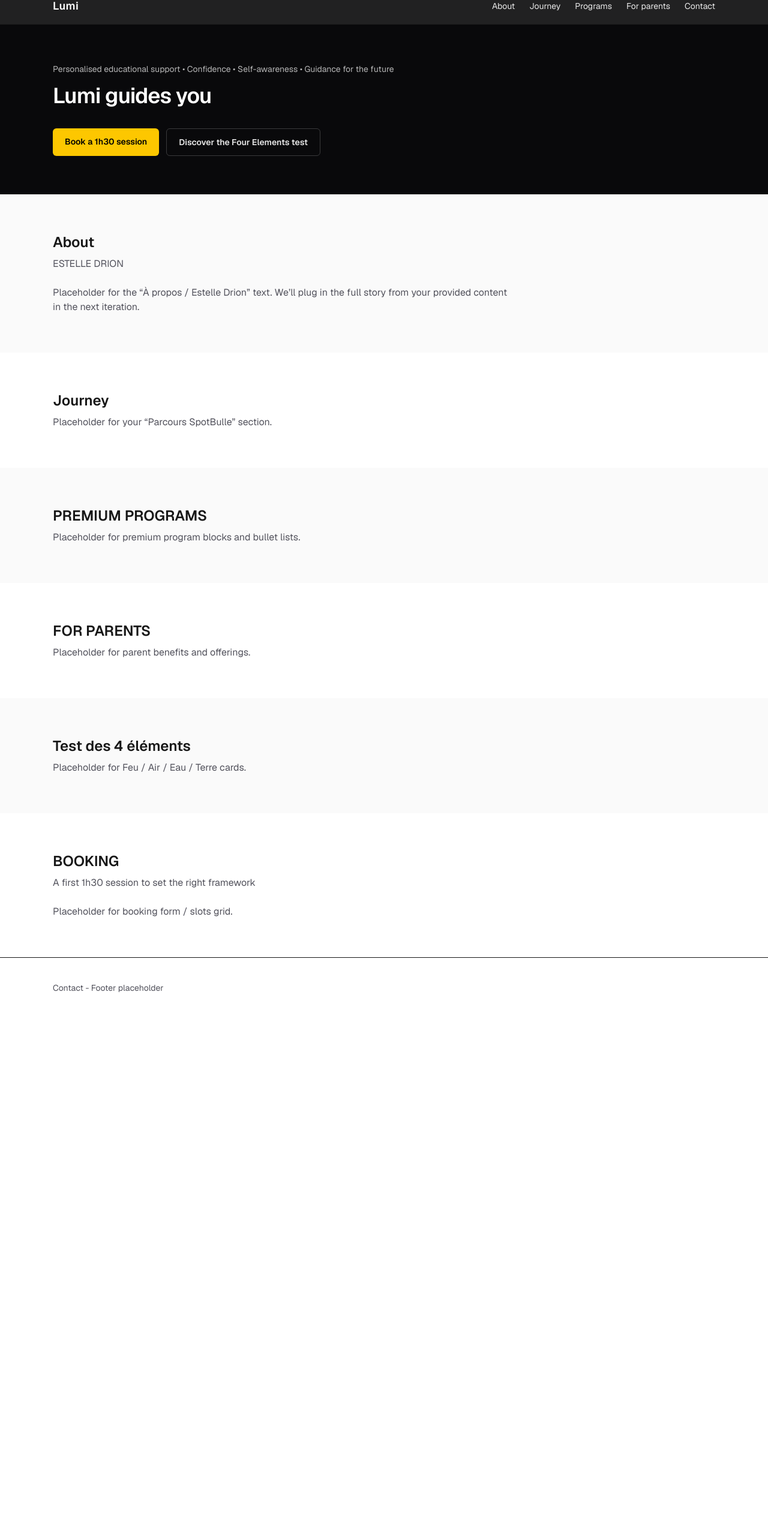
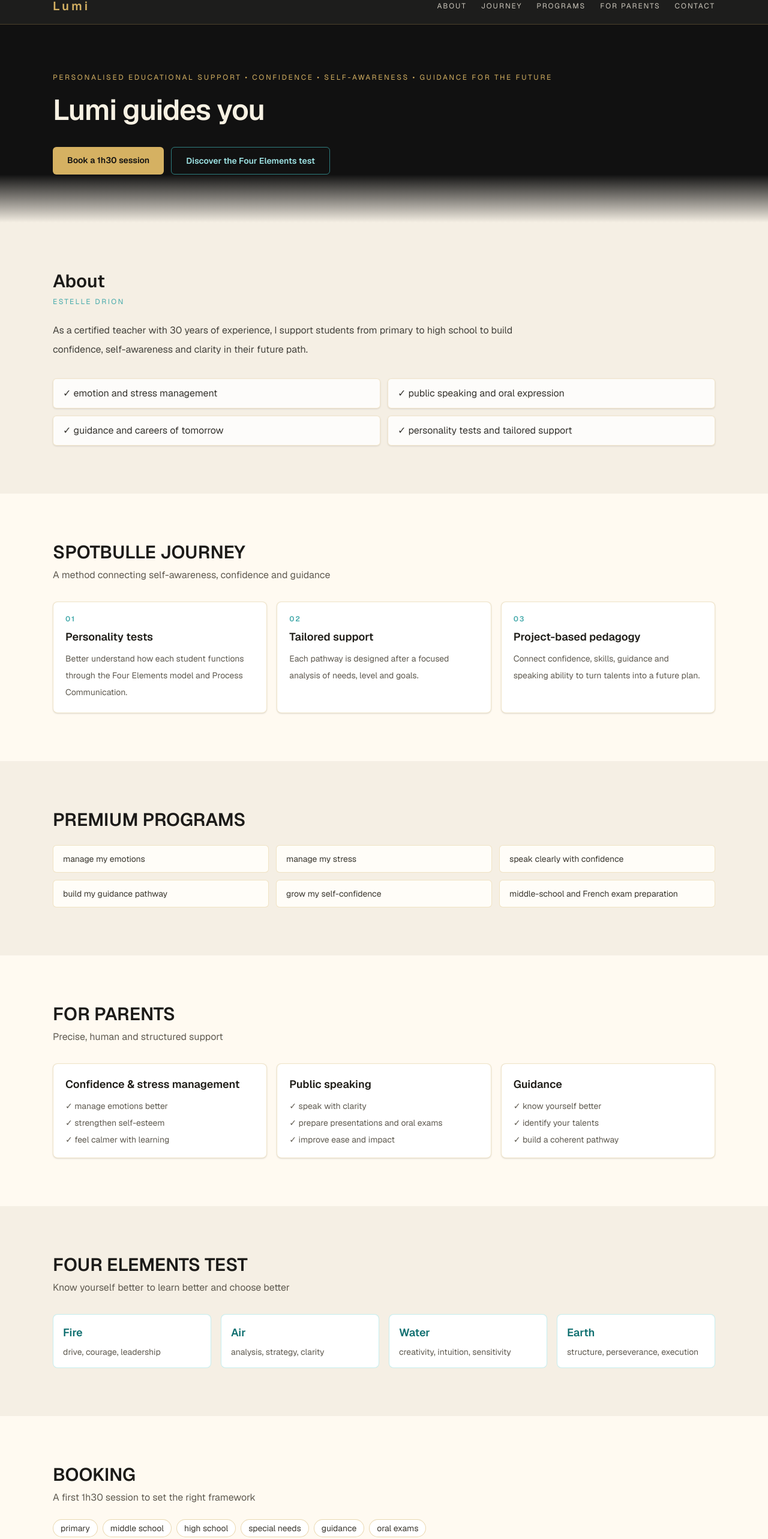
Before and after one commit to nourr23/Estelle-portfolio, a Next.js app: page /en in a window 1280 px wide. Shown: the part 20-2586 px from the top of the page at 60% size. Before the commit the page ends 1717 px from the top, so only its background shows below. Built offline with nearby package versions, Linux system fonts and the light colour scheme.

Commit message:
some changing

```diff
--- a/components/spotbulle/SpotBulleLanding.tsx
+++ b/components/spotbulle/SpotBulleLanding.tsx
@@ -2,50 +2,53 @@ import React from "react";
 
 export default function SpotBulleLanding({ dict }: { dict: any }) {
   return (
-    <div className="min-h-screen bg-zinc-50 font-sans text-foreground dark:bg-black">
-      <header className="sticky top-0 z-20 border-b border-black/10 bg-zinc-950/90 backdrop-blur">
-        <div className="mx-auto flex max-w-6xl items-center justify-between px-6 py-4 text-white">
-          <div className="text-lg font-semibold tracking-wide">
+    <div className="min-h-screen bg-[#f5efe4] font-sans text-[#1a1a1a]">
+      <header className="sticky top-0 z-20 border-b border-[#d5b162]/25 bg-[#111111]/95 backdrop-blur">
+        <div className="mx-auto flex max-w-6xl items-center justify-between px-6 py-4 text-[#f7f1e3]">
+          <div className="text-xl font-semibold tracking-[0.2em] text-[#d5b162]">
             {dict.nav?.home}
           </div>
 
-          <nav className="hidden items-center gap-6 md:flex text-sm text-white/90">
-            <a className="hover:text-white" href="#about">
+          <nav className="hidden items-center gap-6 md:flex text-xs uppercase tracking-[0.16em] text-[#f7f1e3]/80">
+            <a className="hover:text-[#43c6c8]" href="#about">
               {dict.nav?.about}
             </a>
-            <a className="hover:text-white" href="#journey">
+            <a className="hover:text-[#43c6c8]" href="#journey">
               {dict.nav?.journey}
             </a>
-            <a className="hover:text-white" href="#programs">
+            <a className="hover:text-[#43c6c8]" href="#programs">
               {dict.nav?.programmes}
             </a>
-            <a className="hover:text-white" href="#parents">
+            <a className="hover:text-[#43c6c8]" href="#parents">
               {dict.nav?.parents}
             </a>
-            <a className="hover:text-white" href="#contact">
+            <a className="hover:text-[#43c6c8]" href="#contact">
               {dict.nav?.contact}
             </a>
           </nav>
         </div>
       </header>
 
-      <section className="relative overflow-hidden bg-zinc-950 text-white">
-        <div className="mx-auto max-w-6xl px-6 py-16">
-          <p className="text-sm text-white/70">{dict.hero?.tagline}</p>
-          <h1 className="mt-3 text-4xl font-semibold leading-tight tracking-tight">
+      <section className="relative overflow-hidden bg-[#111111] text-[#f7f1e3]">
+        <div className="absolute inset-x-0 bottom-0 h-20 bg-linear-to-t from-[#f5efe4] to-transparent" />
+        <div className="mx-auto max-w-6xl px-6 py-20">
+          <p className="text-xs uppercase tracking-[0.22em] text-[#d5b162]">
+            {dict.hero?.tagline}
+          </p>
+          <h1 className="mt-4 max-w-3xl text-4xl font-semibold leading-tight tracking-tight md:text-5xl">
             {dict.hero?.title}
           </h1>
 
           <div className="mt-8 flex flex-wrap gap-3">
             <a
               href="#booking"
-              className="rounded-md bg-yellow-400 px-5 py-3 text-sm font-semibold text-black hover:bg-yellow-300"
+              className="rounded-md bg-[#d5b162] px-6 py-3 text-sm font-semibold text-[#101010] transition hover:bg-[#e1c47e]"
             >
               {dict.hero?.cta}
             </a>
             <a
               href="#test"
-              className="rounded-md border border-white/20 px-5 py-3 text-sm font-semibold text-white/90 hover:bg-white/5"
+              className="rounded-md border border-[#43c6c8]/60 px-6 py-3 text-sm font-semibold text-[#9ee4e5] transition hover:bg-[#43c6c8]/10"
             >
               {dict.hero?.secondary}
             </a>
@@ -53,60 +56,136 @@ export default function SpotBulleLanding({ dict }: { dict: any }) {
         </div>
       </section>
 
-      <section id="about" className="mx-auto max-w-6xl px-6 py-16">
-        <h2 className="text-2xl font-semibold">{dict.about?.title}</h2>
-        <p className="mt-2 text-zinc-600">{dict.about?.estelleHeading}</p>
-        <p className="mt-6 max-w-3xl text-zinc-600">
-          Placeholder for the “À propos / Estelle Drion” text. We’ll plug in the full
-          story from your provided content in the next iteration.
+      <section id="about" className="mx-auto max-w-6xl px-6 py-16 md:py-20">
+        <h2 className="text-3xl font-semibold text-[#1c1b19]">{dict.about?.title}</h2>
+        <p className="mt-2 text-xs uppercase tracking-[0.2em] text-[#43a9aa]">
+          {dict.about?.estelleHeading}
         </p>
+        <p className="mt-6 max-w-3xl leading-8 text-[#44423c]">{dict.about?.intro}</p>
+        <ul className="mt-8 grid gap-3 text-[#35332e] sm:grid-cols-2">
+          {dict.about?.points?.map((point: string) => (
+            <li
+              key={point}
+              className="rounded-md border border-[#d5b162]/30 bg-white/80 px-4 py-3 shadow-sm"
+            >
+              ✓ {point}
+            </li>
+          ))}
+        </ul>
       </section>
 
-      <section id="journey" className="bg-white">
-        <div className="mx-auto max-w-6xl px-6 py-16">
-          <h2 className="text-2xl font-semibold">Journey</h2>
-          <p className="mt-2 text-zinc-600">
-            Placeholder for your “Parcours SpotBulle” section.
-          </p>
+      <section id="journey" className="bg-[#fffaf1]">
+        <div className="mx-auto max-w-6xl px-6 py-16 md:py-20">
+          <h2 className="text-3xl font-semibold text-[#1c1b19]">{dict.journey?.title}</h2>
+          <p className="mt-2 text-[#5f5a50]">{dict.journey?.subtitle}</p>
+          <div className="mt-8 grid gap-4 md:grid-cols-3">
+            {dict.journey?.steps?.map(
+              (step: { title: string; text: string }, index: number) => (
+                <article
+                  key={step.title}
+                  className="rounded-lg border border-[#d5b162]/35 bg-white p-5 shadow-sm"
+                >
+                  <p className="text-xs font-semibold tracking-[0.15em] text-[#43a9aa]">
+                    {String(index + 1).padStart(2, "0")}
+                  </p>
+                  <h3 className="mt-2 text-lg font-semibold text-[#1f1d18]">{step.title}</h3>
+                  <p className="mt-2 text-sm leading-7 text-[#5f5a50]">{step.text}</p>
+                </article>
+              )
+            )}
+          </div>
         </div>
       </section>
 
-      <section id="programs" className="mx-auto max-w-6xl px-6 py-16">
-        <h2 className="text-2xl font-semibold">{dict.programs?.title}</h2>
-        <p className="mt-2 text-zinc-600">
-          Placeholder for premium program blocks and bullet lists.
-        </p>
+      <section id="programs" className="mx-auto max-w-6xl px-6 py-16 md:py-20">
+        <h2 className="text-3xl font-semibold text-[#1c1b19]">{dict.programs?.title}</h2>
+        <ul className="mt-6 grid gap-3 sm:grid-cols-2 lg:grid-cols-3">
+          {dict.programs?.items?.map((item: string) => (
+            <li
+              key={item}
+              className="rounded-md border border-[#d5b162]/35 bg-[#fffdf8] px-4 py-3 text-sm text-[#3a372f]"
+            >
+              {item}
+            </li>
+          ))}
+        </ul>
       </section>
 
-      <section id="parents" className="bg-white">
-        <div className="mx-auto max-w-6xl px-6 py-16">
-          <h2 className="text-2xl font-semibold">{dict.parents?.title}</h2>
-          <p className="mt-2 text-zinc-600">
-            Placeholder for parent benefits and offerings.
-          </p>
+      <section id="parents" className="bg-[#fffaf1]">
+        <div className="mx-auto max-w-6xl px-6 py-16 md:py-20">
+          <h2 className="text-3xl font-semibold text-[#1c1b19]">{dict.parents?.title}</h2>
+          <p className="mt-2 text-[#5f5a50]">{dict.parents?.subtitle}</p>
+          <div className="mt-8 grid gap-4 md:grid-cols-3">
+            {dict.parents?.cards?.map(
+              (card: { title: string; items: string[] }) => (
+                <article
+                  key={card.title}
+                  className="rounded-lg border border-[#d5b162]/35 bg-white p-5 shadow-sm"
+                >
+                  <h3 className="text-lg font-semibold text-[#1f1d18]">{card.title}</h3>
+                  <ul className="mt-3 space-y-2 text-sm text-[#5f5a50]">
+                    {card.items?.map((item) => (
+                      <li key={item}>✓ {item}</li>
+                    ))}
+                  </ul>
+                </article>
+              )
+            )}
+          </div>
         </div>
       </section>
 
-      <section id="test" className="mx-auto max-w-6xl px-6 py-16">
-        <h2 className="text-2xl font-semibold">Test des 4 éléments</h2>
-        <p className="mt-2 text-zinc-600">
-          Placeholder for Feu / Air / Eau / Terre cards.
-        </p>
-      </section>
-
-      <section id="booking" className="bg-white">
-        <div className="mx-auto max-w-6xl px-6 py-16">
-          <h2 className="text-2xl font-semibold">{dict.booking?.title}</h2>
-          <p className="mt-2 text-zinc-600">{dict.booking?.subtitle}</p>
-          <p className="mt-6 text-zinc-600">
-            Placeholder for booking form / slots grid.
-          </p>
+      <section id="test" className="mx-auto max-w-6xl px-6 py-16 md:py-20">
+        <h2 className="text-3xl font-semibold text-[#1c1b19]">{dict.test?.title}</h2>
+        <p className="mt-2 text-[#5f5a50]">{dict.test?.subtitle}</p>
+        <div className="mt-8 grid gap-4 sm:grid-cols-2 lg:grid-cols-4">
+          {dict.test?.elements?.map((element: { name: string; text: string }) => (
+            <article
+              key={element.name}
+              className="rounded-lg border border-[#43c6c8]/30 bg-white p-4"
+            >
+              <h3 className="text-lg font-semibold text-[#0f6f70]">{element.name}</h3>
+              <p className="mt-2 text-sm text-[#5f5a50]">{element.text}</p>
+            </article>
+          ))}
         </div>
       </section>
 
-      <footer id="contact" className="border-t bg-white">
-        <div className="mx-auto max-w-6xl px-6 py-10 text-sm text-zinc-600">
-          {dict.footer?.contact} - Footer placeholder
+      <section id="booking" className="bg-[#fffaf1]">
+        <div className="mx-auto max-w-6xl px-6 py-16 md:py-20">
+          <h2 className="text-3xl font-semibold text-[#1c1b19]">{dict.booking?.title}</h2>
+          <p className="mt-2 text-[#5f5a50]">{dict.booking?.subtitle}</p>
+          <div className="mt-6 flex flex-wrap gap-2">
+            {dict.booking?.tags?.map((tag: string) => (
+              <span
+                key={tag}
+                className="rounded-full border border-[#d5b162]/50 bg-white px-3 py-1 text-sm text-[#3a372f]"
+              >
+                {tag}
+              </span>
+            ))}
+          </div>
+          <div className="mt-6 grid max-w-md grid-cols-3 gap-2">
+            {dict.booking?.slots?.map((slot: string) => (
+              <button
+                key={slot}
+                type="button"
+                className="rounded-md border border-[#43c6c8]/40 bg-white px-3 py-2 text-sm text-[#0f6f70] transition hover:bg-[#43c6c8]/10"
+              >
+                {slot}
+              </button>
+            ))}
+          </div>
+        </div>
+      </section>
+
+      <footer id="contact" className="border-t border-[#d5b162]/30 bg-[#101010]">
+        <div className="mx-auto max-w-6xl px-6 py-10 text-sm text-[#f7f1e3]/80">
+          <p className="font-medium uppercase tracking-[0.15em] text-[#d5b162]">
+            {dict.footer?.contact}
+          </p>
+          <p className="mt-2">{dict.footer?.line}</p>
+          <p className="mt-1">{dict.footer?.phone}</p>
         </div>
       </footer>
     </div>
--- a/dictionaries/en.json
+++ b/dictionaries/en.json
@@ -15,19 +15,112 @@
   },
   "about": {
     "title": "About",
-    "estelleHeading": "ESTELLE DRION"
+    "estelleHeading": "ESTELLE DRION",
+    "intro": "As a certified teacher with 30 years of experience, I support students from primary to high school to build confidence, self-awareness and clarity in their future path.",
+    "points": [
+      "emotion and stress management",
+      "public speaking and oral expression",
+      "guidance and careers of tomorrow",
+      "personality tests and tailored support"
+    ]
+  },
+  "journey": {
+    "title": "SPOTBULLE JOURNEY",
+    "subtitle": "A method connecting self-awareness, confidence and guidance",
+    "steps": [
+      {
+        "title": "Personality tests",
+        "text": "Better understand how each student functions through the Four Elements model and Process Communication."
+      },
+      {
+        "title": "Tailored support",
+        "text": "Each pathway is designed after a focused analysis of needs, level and goals."
+      },
+      {
+        "title": "Project-based pedagogy",
+        "text": "Connect confidence, skills, guidance and speaking ability to turn talents into a future plan."
+      }
+    ]
   },
   "programs": {
-    "title": "PREMIUM PROGRAMS"
+    "title": "PREMIUM PROGRAMS",
+    "items": [
+      "manage my emotions",
+      "manage my stress",
+      "speak clearly with confidence",
+      "build my guidance pathway",
+      "grow my self-confidence",
+      "middle-school and French exam preparation"
+    ]
   },
   "parents": {
-    "title": "FOR PARENTS"
+    "title": "FOR PARENTS",
+    "subtitle": "Precise, human and structured support",
+    "cards": [
+      {
+        "title": "Confidence & stress management",
+        "items": [
+          "manage emotions better",
+          "strengthen self-esteem",
+          "feel calmer with learning"
+        ]
+      },
+      {
+        "title": "Public speaking",
+        "items": [
+          "speak with clarity",
+          "prepare presentations and oral exams",
+          "improve ease and impact"
+        ]
+      },
+      {
+        "title": "Guidance",
+        "items": [
+          "know yourself better",
+          "identify your talents",
+          "build a coherent pathway"
+        ]
+      }
+    ]
+  },
+  "test": {
+    "title": "FOUR ELEMENTS TEST",
+    "subtitle": "Know yourself better to learn better and choose better",
+    "elements": [
+      {
+        "name": "Fire",
+        "text": "drive, courage, leadership"
+      },
+      {
+        "name": "Air",
+        "text": "analysis, strategy, clarity"
+      },
+      {
+        "name": "Water",
+        "text": "creativity, intuition, sensitivity"
+      },
+      {
+        "name": "Earth",
+        "text": "structure, perseverance, execution"
+      }
+    ]
   },
   "booking": {
     "title": "BOOKING",
-    "subtitle": "A first 1h30 session to set the right framework"
+    "subtitle": "A first 1h30 session to set the right framework",
+    "tags": [
+      "primary",
+      "middle school",
+      "high school",
+      "special needs",
+      "guidance",
+      "oral exams"
+    ],
+    "slots": ["09:00", "11:00", "14:30", "16:30", "18:00", "19:30"]
   },
   "footer": {
-    "contact": "Contact"
+    "contact": "Contact",
+    "line": "Estelle Drion • Certified teacher • Learning coach • Casablanca – Anfa",
+    "phone": "WhatsApp: +33 6 28 35 34 50"
   }
 }
--- a/dictionaries/fr.json
+++ b/dictionaries/fr.json
@@ -15,19 +15,112 @@
   },
   "about": {
     "title": "À propos",
-    "estelleHeading": "ESTELLE DRION"
+    "estelleHeading": "ESTELLE DRION",
+    "intro": "Professeure certifiée avec 30 ans d’expérience, j’accompagne les élèves du primaire au lycée pour développer confiance, conscience de soi et clarté dans leur orientation.",
+    "points": [
+      "gestion des émotions et du stress",
+      "expression orale et prise de parole",
+      "orientation et métiers de demain",
+      "tests de personnalité et accompagnement sur-mesure"
+    ]
+  },
+  "journey": {
+    "title": "PARCOURS SPOTBULLE",
+    "subtitle": "Une méthode qui relie conscience de soi, confiance et orientation",
+    "steps": [
+      {
+        "title": "Tests de personnalité",
+        "text": "Mieux comprendre le fonctionnement de l’élève grâce aux 4 éléments et à la Process Communication."
+      },
+      {
+        "title": "Accompagnement sur-mesure",
+        "text": "Chaque parcours est construit après une étude ciblée des besoins, du niveau et des objectifs."
+      },
+      {
+        "title": "Pédagogie de projet",
+        "text": "Relier confiance, compétences, orientation et expression orale pour transformer les talents en projet."
+      }
+    ]
   },
   "programs": {
-    "title": "Programmes PREMIUM"
+    "title": "Programmes PREMIUM",
+    "items": [
+      "gérer mes émotions",
+      "gérer mon stress",
+      "m’exprimer clairement à l’oral",
+      "construire mon parcours d’orientation",
+      "prendre confiance en moi",
+      "préparation au brevet et au bac de français"
+    ]
   },
   "parents": {
-    "title": "POUR LES PARENTS"
+    "title": "POUR LES PARENTS",
+    "subtitle": "Un accompagnement précis, humain et structuré",
+    "cards": [
+      {
+        "title": "Confiance & gestion du stress",
+        "items": [
+          "mieux gérer les émotions",
+          "renforcer l’estime de soi",
+          "retrouver de la sérénité face aux apprentissages"
+        ]
+      },
+      {
+        "title": "Expression orale",
+        "items": [
+          "parler avec clarté",
+          "préparer un exposé ou un oral",
+          "gagner en aisance et en impact"
+        ]
+      },
+      {
+        "title": "Orientation",
+        "items": [
+          "mieux se connaître",
+          "identifier ses talents",
+          "construire un parcours cohérent"
+        ]
+      }
+    ]
+  },
+  "test": {
+    "title": "TEST DES 4 ÉLÉMENTS",
+    "subtitle": "Mieux se connaître pour mieux apprendre et mieux choisir",
+    "elements": [
+      {
+        "name": "Feu",
+        "text": "élan, courage, leadership"
+      },
+      {
+        "name": "Air",
+        "text": "analyse, stratégie, clarté"
+      },
+      {
+        "name": "Eau",
+        "text": "créativité, intuition, sensibilité"
+      },
+      {
+        "name": "Terre",
+        "text": "structure, persévérance, concrétisation"
+      }
+    ]
   },
   "booking": {
     "title": "RÉSERVATION",
-    "subtitle": "Une première séance de 1h30 pour poser un cadre juste"
+    "subtitle": "Une première séance de 1h30 pour poser un cadre juste",
+    "tags": [
+      "primaire",
+      "collège",
+      "lycée",
+      "besoins particuliers",
+      "orientation",
+      "oral"
+    ],
+    "slots": ["09:00", "11:00", "14:30", "16:30", "18:00", "19:30"]
   },
   "footer": {
-    "contact": "Contact"
+    "contact": "Contact",
+    "line": "Estelle Drion • Professeure certifiée • Coach pédagogique • Casablanca – Anfa",
+    "phone": "WhatsApp : +33 6 28 35 34 50"
   }
 }
```
